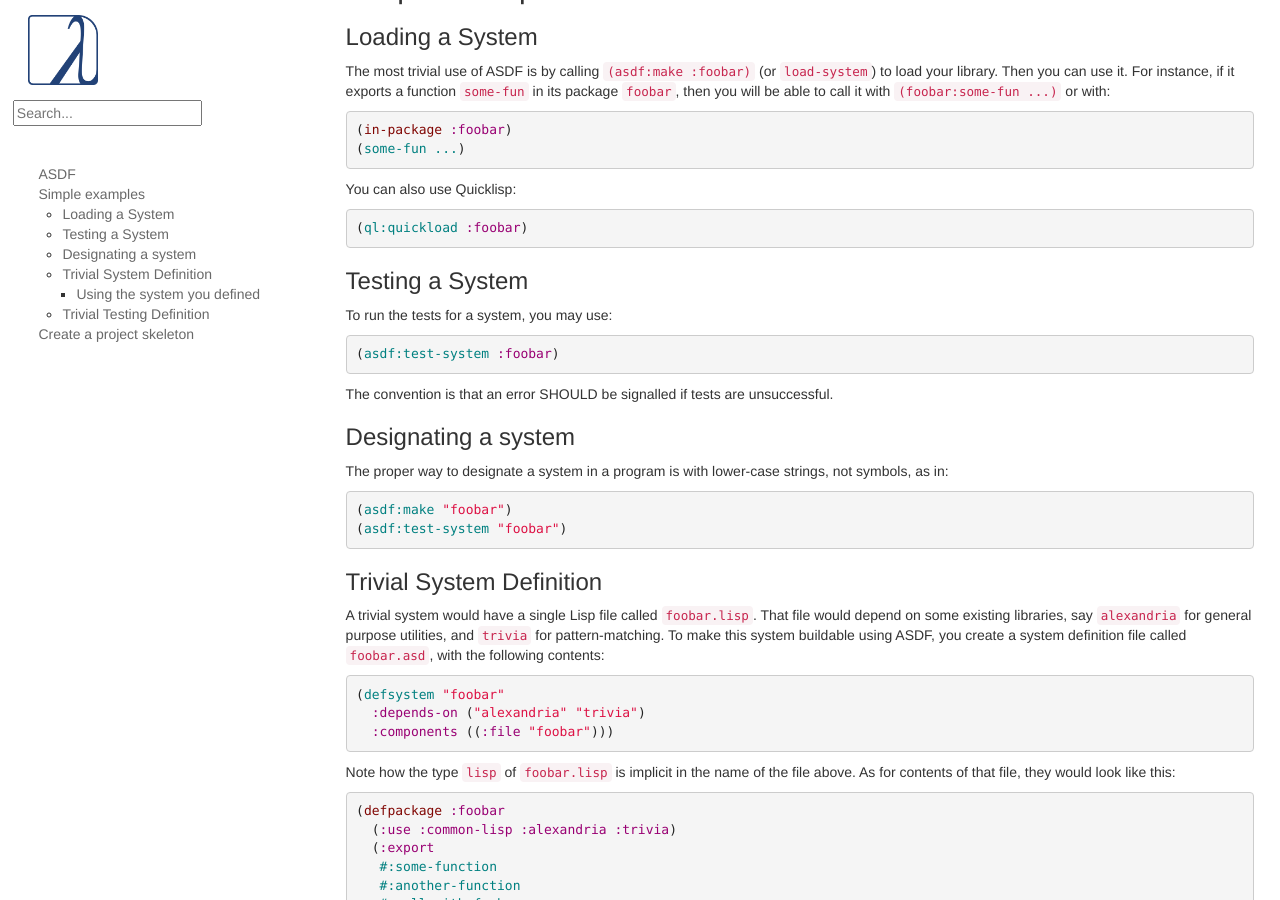
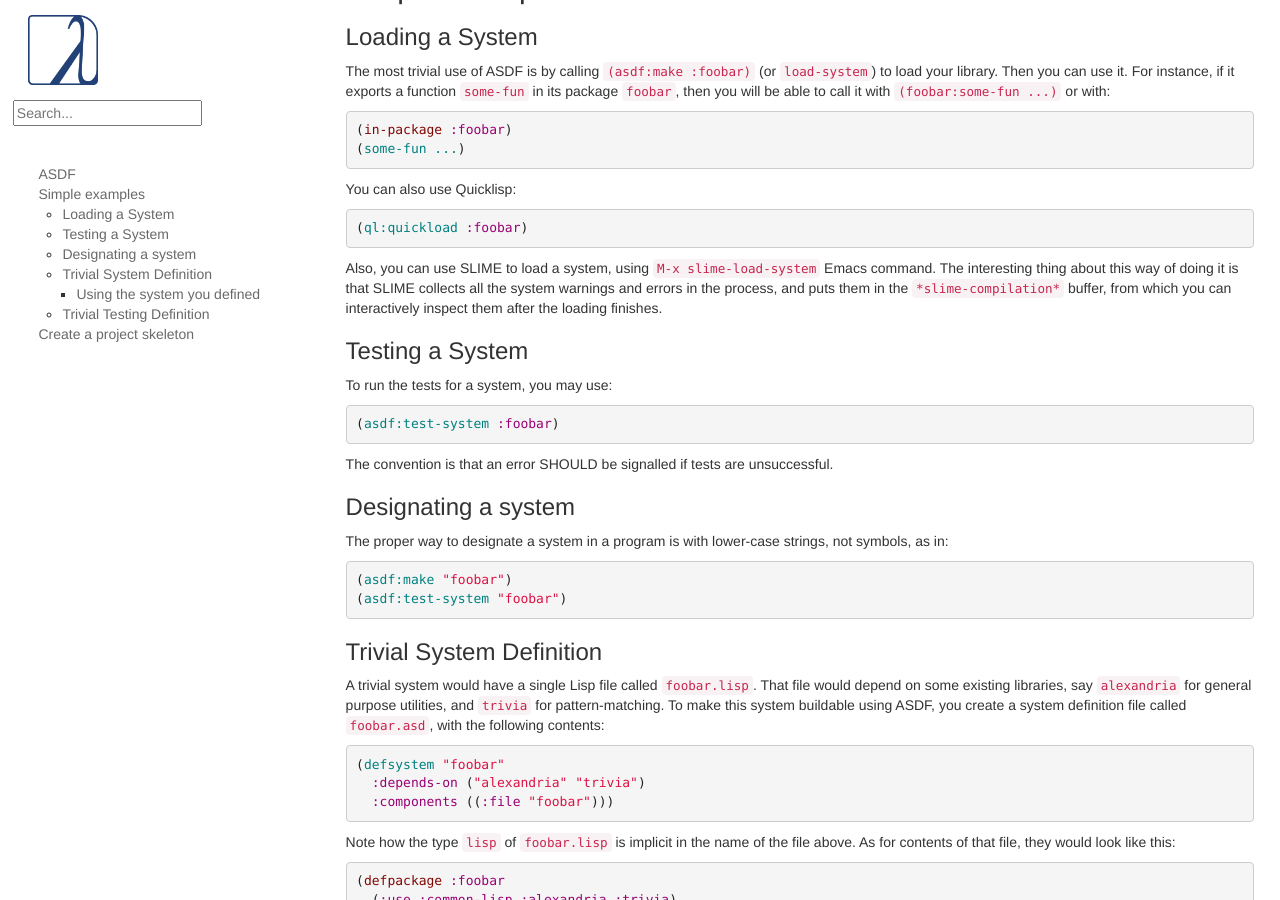
Before and after one commit to LispCookbook/cl-cookbook, a Jekyll site: the page built from systems.md, in a window 1280 px wide and 900 px high, scrolled down 307 px. Built offline with Jekyll 4.4.1, drawn with Linux system fonts in a browser that asks for light colours.

Commit message:
slime-load-system
I think slime-load-system is worth mentioning, as it allows the inspection of an ASDF system errors and warnings interactively (very handy).

```diff
--- a/systems.md
+++ b/systems.md
@@ -37,6 +37,10 @@ You can also use Quicklisp:
 ~~~lisp
 (ql:quickload :foobar)
 ~~~
+
+Also, you can use SLIME to load a system, using `M-x slime-load-system` Emacs command.
+The interesting thing about this way of doing it is that SLIME collects all the system warnings and errors in the process,
+and puts them in the `*slime-compilation*` buffer, from which you can interactively inspect them after the loading finishes.
 
 ### Testing a System
 
```
